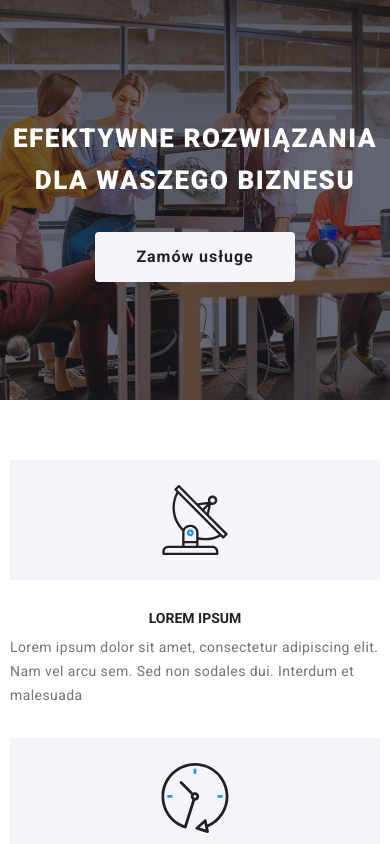
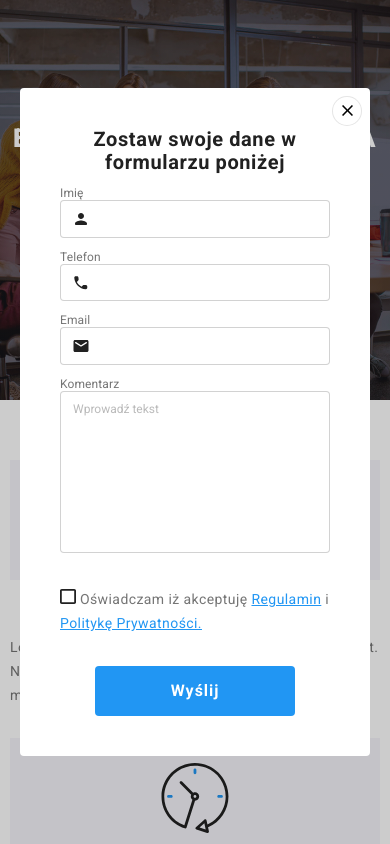
Before and after one commit to Michal-Jarek/-goit-markup-hw-08, a plain HTML site: page index.html in a window 390 px wide. Both pictures are taken after a click on the button "Zamów usługe". Shown: the top 844 px of the page. Drawn offline with nearby package versions, Linux system fonts and the light colour scheme.

Commit message:
Modal is responsive

```diff
--- a/index.html
+++ b/index.html
@@ -567,7 +567,7 @@
         </form>
       </div>
     </footer>
-    <!-- <div class="backdrop is-hidden" data-modal>
+    <div class="backdrop is-hidden" data-modal>
       <div class="modal">
         <button class="close-btn" type="button" data-modal-close>
           <svg class="close-btn__icon">
@@ -640,6 +640,6 @@
         </form>
       </div>
     </div>
-    <script src="./js/modal.js"></script> -->
+    <script src="./js/modal.js"></script>
   </body>
 </html>
--- a/sass/components/_backdrop.scss
+++ b/sass/components/_backdrop.scss
@@ -18,7 +18,8 @@
   pointer-events: none;
 }
 .modal {
-  width: 528px;
+  width: calc(100% - 40px);
+  max-width: 528px;
   min-height: 581px;
   border-radius: 4px;
   background-color: rgba(255, 255, 255, 1);
--- a/sass/layout/_long-form.scss
+++ b/sass/layout/_long-form.scss
@@ -5,9 +5,12 @@
   align-items: center;
   margin: 40px;
   &__field{
+    display:flex;
+    flex-direction: column;
     border: 0;
     margin: 0;
     padding: 0;
+    max-width: 448px;
   }
   &__header {
     font-size: 20px;
@@ -35,7 +38,7 @@
     }
   }
   &__input {
-    width: 448px;
+    width: 100%;
     border: 1px solid rgba(33, 33, 33, 0.2);
     border-radius: 4px;
     padding: 11px 12px 11px 42px;
@@ -47,6 +50,7 @@
       padding-left: 12px;
     }
     &--textarea {
+      width: 100%;
       resize: none;
     }
   }
@@ -64,6 +68,7 @@
       &:hover {
       background-color: rgba(33, 150, 243, 0.4);
       color: var(--main-txt-color);
+
       }
     }
 }
```
Also changed, not shown: sass/base/_container.scss (+2 -16 lines), css/main.css, css/main.min.css, 2 other files.
